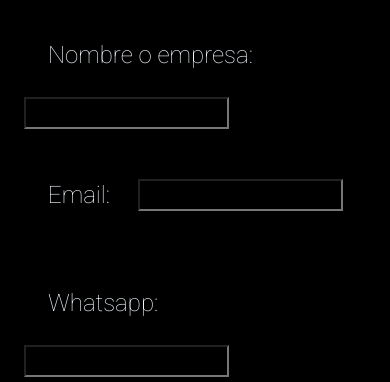
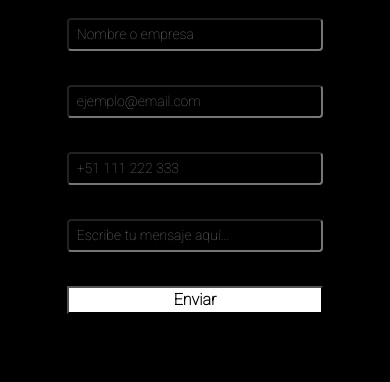
Before and after one commit to ErwinQuiroz/e99, a plain HTML site: page Pages/contacto.html in a window 390 px wide. Shown: the part 362-744 px from the top of the page. Drawn offline with Linux system fonts and the light colour scheme; files whose address does not match are found by name.

Commit message:
contacto responsive

```diff
--- a/Pages/contacto.html
+++ b/Pages/contacto.html
@@ -43,25 +43,21 @@
        <h1 class="h1_main_title">Contacto</h1>
        <h2 class="h2_second_title">¿Tienes algún proyecto en mente?</h2>
        <p class="h2_second_title">te escuchamos...</p>
-        <form action="">
+        <form class="form_e99" action="">
             <div class="form_div">
-                <label class="form_label" for="nombre-empresa">Nombre o empresa:</label>
-                <input class="form_input" type="text" id="nombre-empresa" name="nombre-empresa">
+                <input class="form-control-sm form_margin w-75" type="text" id="nombre-empresa" name="nombre-empresa" placeholder="Nombre o empresa">
             </div>
             <div class="form_div">
-                <label class="form_label" for="mail-usuario">Email:</label>
-                <input class="form_input" type="email" id="mail-usuario">
+                <input class="form-control-sm form_margin w-75" type="email" id="mail-usuario" placeholder="ejemplo@email.com">
             </div>
             <div class="form_div">
-                <label class="form_label" for="whatsapp-usuario">Whatsapp:</label>
-                <input class="form_input" type="number" id="whatsapp-usuario">
+                <input class="form-control-sm form_margin w-75" type="number" id="whatsapp-usuario" placeholder="+51 111 222 333">
             </div>
             <div class="form_div">
-                <label class="form_label" for="mensaje-usuario">Mensaje:</label>
-                <input class="form_input" type="text" id="mensaje-usuario">
+                <input class="form-control-sm form_margin w-75" type="text" id="mensaje-usuario" placeholder="Escribe tu mensaje aquí...">
             </div>
             <div class="form_div">
-                <input class="form_input_enviar" type="submit" value="Enviar">
+                <input class="black_buttom form_margin w-75"  type="submit" value="Enviar">
             </div>
         </form>
 
--- a/css/styles.css
+++ b/css/styles.css
@@ -207,6 +207,7 @@ footer{
     text-align: center;
 }
 
+
 /*--- Página: Contacto ---*/
 
 .form_div{
@@ -302,3 +303,9 @@ margin: 1.5rem;
     display: block;
     width: 70%;
 }
+
+/*--- pagina de contacto ---*/
+
+.form_e99{
+    text-align: center;
+}
```
